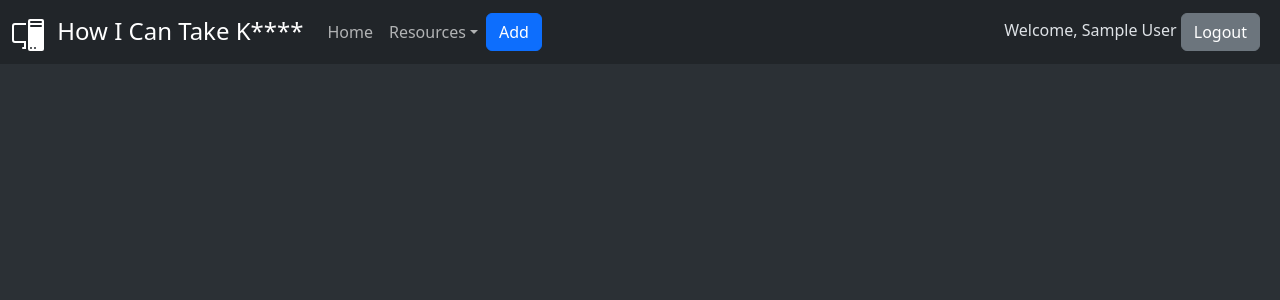
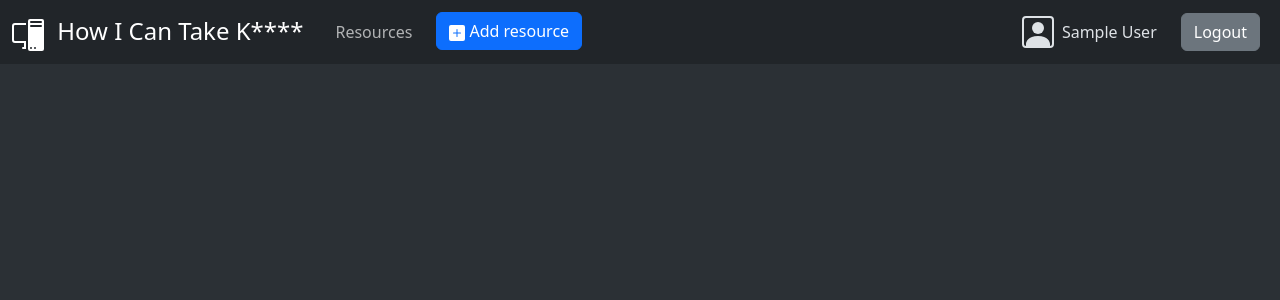
Before and after one commit to gembcior/TakeMe, a Flask app: page / in a window 1280 px wide. Shown: the top 300 px of the page. Run offline with Flask 3, Linux system fonts and the light colour scheme; the visitor is signed in with stand-in values (Sample User, id 1); data comes from the database, SQL or seed files in the repository; data that the repository does not hold is empty; some libraries are stand-ins or nearby versions.

Commit message:
Final UI. Disable api.

```diff
--- a/takeme/__init__.py
+++ b/takeme/__init__.py
@@ -1,8 +1,11 @@
+from datetime import datetime
+
 from flask import Flask
+from sqlalchemy.exc import NoResultFound
 
 from takeme.api import api_bp
 from takeme.crypto import bcrypt
-from takeme.database import database, migrate
+from takeme.database import User, database, migrate
 from takeme.login import jwt, login_manager
 from takeme.ui import ui_bp
 
@@ -41,6 +44,18 @@ class TestingConfig(Config):
     SQLALCHEMY_DATABASE_URI = "sqlite:///testdb.sqlite"
 
 
+def dateformat(time: datetime, format: str):
+    return time.strftime(format)
+
+
+def fullname(username: str):
+    try:
+        user = database.session.query(User).filter_by(username=username).one()
+    except NoResultFound:
+        return "None"
+    return f"{user.first_name} {user.last_name}"
+
+
 def create_app() -> Flask:
     app = Flask(__name__)
 
@@ -57,6 +72,9 @@ def create_app() -> Flask:
         database.create_all()
 
     app.register_blueprint(ui_bp, url_prefix="/")
-    app.register_blueprint(api_bp, url_prefix="/api")
+    # app.register_blueprint(api_bp, url_prefix="/api")
+
+    app.jinja_env.filters["dateformat"] = dateformat
+    app.jinja_env.filters["fullname"] = fullname
 
     return app
--- a/takeme/database.py
+++ b/takeme/database.py
@@ -38,7 +38,8 @@ class Resource(database.Model):
     is_active: Mapped[bool] = mapped_column(Boolean, nullable=False, default=True)
     resource_type: Mapped[str] = mapped_column(String, nullable=False)
     taken_on: Mapped[datetime | None] = mapped_column(DateTime, nullable=True)
-    notes: Mapped[str] = mapped_column(Text, nullable=True)
+    notes: Mapped[str | None] = mapped_column(Text, nullable=True)
+    message: Mapped[str | None] = mapped_column(Text, nullable=True)
 
     def __init__(self, name, resource_type, notes):
         self.name = name
--- a/takeme/static/js/resource.js
+++ b/takeme/static/js/resource.js
@@ -3,43 +3,25 @@ function successResourceAction () {
 }
 
 function takeResource (name) {
-  const data = {
-    cmd: "take",
-    name : name
-  }
-  const dataToSend = JSON.stringify(data);
-  const url = window.location.origin + "/resource"
+  const url = window.location.origin + "/resource/take/" + name
 
   $.ajax({
     type: "POST",
     url: url,
-    data: dataToSend,
+    data: "",
     success: successResourceAction,
-    dataType: "json",
-    headers: {
-      'Accept': 'application/json',
-      'Content-Type': 'application/json'
-    },
+    dataType: "text",
   });
 }
 
 function releaseResource (name) {
-  const data = {
-    cmd: "release",
-    name : name
-  }
-  const dataToSend = JSON.stringify(data);
-  const url = window.location.origin + "/resource"
+  const url = window.location.origin + "/resource/release/" + name
 
   $.ajax({
     type: "POST",
     url: url,
-    data: dataToSend,
+    data: "",
     success: successResourceAction,
-    dataType: "json",
-    headers: {
-      'Accept': 'application/json',
-      'Content-Type': 'application/json'
-    },
+    dataType: "",
   });
 }
--- a/takeme/templates/base.html
+++ b/takeme/templates/base.html
@@ -26,36 +26,38 @@
 
     <div class="collapse navbar-collapse" id="navbarNav">
       <ul class="navbar-nav">
-        <li class="nav-item">
-          <a class="nav-link" href="/">Home</a>
+        <li class="nav-item mx-2">
+          <a class="nav-link" href="/">Resources</a>
         </li>
-
-        <li class="nav-item dropdown">
-          <a class="nav-link dropdown-toggle" href="#" data-bs-toggle="dropdown" aria-expanded="false">Resources</a>
-          <ul class="dropdown-menu">
-            <li><a class="dropdown-item" href="#">Active</a></li>
-            <li><a class="dropdown-item" href="#">InActive</a></li>
-          </ul>
+{% if current_user.is_authenticated %}
+        <li class="nav-item mx-2">
+          <a class="btn btn-primary" href="{{ url_for('ui.resource.add') }}">
+           <svg xmlns="http://www.w3.org/2000/svg" width="16" height="16" fill="currentColor" class="bi bi-plus-square-fill" viewBox="0 0 16 16">
+            <path d="M2 0a2 2 0 0 0-2 2v12a2 2 0 0 0 2 2h12a2 2 0 0 0 2-2V2a2 2 0 0 0-2-2zm6.5 4.5v3h3a.5.5 0 0 1 0 1h-3v3a.5.5 0 0 1-1 0v-3h-3a.5.5 0 0 1 0-1h3v-3a.5.5 0 0 1 1 0"></path>
+          </svg>
+          Add resource
+          </a>
         </li>
-
+{% endif %}
       </ul>
-
-    <div class="col-md-3">
-        <a class="btn btn-primary me-2" href="{{ url_for('ui.resource.add') }}">Add</a>
-    </div>
 
     </div>
 
+    <div class="d-flex align-items-center text-end">
 {% if current_user.is_authenticated %}
-    <div class="col-md-3 text-end">
-      <span>Welcome, {{ current_user.first_name }} {{ current_user.last_name }} </span>
-      <a class="btn btn-secondary me-2" href="{{ url_for('ui.auth.logout') }}">Logout</a>
+      <div class="d-flex align-items-center mx-2">
+        <svg xmlns="http://www.w3.org/2000/svg" width="32" height="32" fill="currentColor" class="bi bi-person-square" viewBox="0 0 16 16">
+          <path d="M11 6a3 3 0 1 1-6 0 3 3 0 0 1 6 0"/>
+          <path d="M2 0a2 2 0 0 0-2 2v12a2 2 0 0 0 2 2h12a2 2 0 0 0 2-2V2a2 2 0 0 0-2-2zm12 1a1 1 0 0 1 1 1v12a1 1 0 0 1-1 1v-1c0-1-1-4-6-4s-6 3-6 4v1a1 1 0 0 1-1-1V2a1 1 0 0 1 1-1z"/>
+        </svg>
+        <span class="mx-2">{{ current_user.first_name }} {{ current_user.last_name }} </span>
+      </div>
+      <a class="btn btn-secondary mx-2" href="{{ url_for('ui.auth.logout') }}">Logout</a>
     </div>
 {% else %}
-    <div class="col-md-3 text-end">
-      <a class="btn btn-primary me-2" href="{{ url_for('ui.auth.login') }}">Login</a>
+      <a class="btn btn-primary mx-2" href="{{ url_for('ui.auth.login') }}">Login</a>
+{% endif %}
     </div>
-{% endif %}
 
 
   </div>
--- a/takeme/templates/home.html
+++ b/takeme/templates/home.html
@@ -1,3 +1,20 @@
+{% macro resource_type_image(resource_type) %}
+  {% if resource_type == "asic" %}
+  <svg xmlns="http://www.w3.org/2000/svg" width="32" height="32" fill="currentColor" class="bi bi-cpu" viewBox="0 0 16 16">
+    <path d="M5 0a.5.5 0 0 1 .5.5V2h1V.5a.5.5 0 0 1 1 0V2h1V.5a.5.5 0 0 1 1 0V2h1V.5a.5.5 0 0 1 1 0V2A2.5 2.5 0 0 1 14 4.5h1.5a.5.5 0 0 1 0 1H14v1h1.5a.5.5 0 0 1 0 1H14v1h1.5a.5.5 0 0 1 0 1H14v1h1.5a.5.5 0 0 1 0 1H14a2.5 2.5 0 0 1-2.5 2.5v1.5a.5.5 0 0 1-1 0V14h-1v1.5a.5.5 0 0 1-1 0V14h-1v1.5a.5.5 0 0 1-1 0V14h-1v1.5a.5.5 0 0 1-1 0V14A2.5 2.5 0 0 1 2 11.5H.5a.5.5 0 0 1 0-1H2v-1H.5a.5.5 0 0 1 0-1H2v-1H.5a.5.5 0 0 1 0-1H2v-1H.5a.5.5 0 0 1 0-1H2A2.5 2.5 0 0 1 4.5 2V.5A.5.5 0 0 1 5 0m-.5 3A1.5 1.5 0 0 0 3 4.5v7A1.5 1.5 0 0 0 4.5 13h7a1.5 1.5 0 0 0 1.5-1.5v-7A1.5 1.5 0 0 0 11.5 3zM5 6.5A1.5 1.5 0 0 1 6.5 5h3A1.5 1.5 0 0 1 11 6.5v3A1.5 1.5 0 0 1 9.5 11h-3A1.5 1.5 0 0 1 5 9.5zM6.5 6a.5.5 0 0 0-.5.5v3a.5.5 0 0 0 .5.5h3a.5.5 0 0 0 .5-.5v-3a.5.5 0 0 0-.5-.5z"/>
+  </svg>
+  {% elif resource_type == "fpga" %}
+  <svg xmlns="http://www.w3.org/2000/svg" width="32" height="32" fill="currentColor" class="bi bi-motherboard" viewBox="0 0 16 16">
+    <path d="M11.5 2a.5.5 0 0 1 .5.5v7a.5.5 0 0 1-1 0v-7a.5.5 0 0 1 .5-.5m2 0a.5.5 0 0 1 .5.5v7a.5.5 0 0 1-1 0v-7a.5.5 0 0 1 .5-.5m-10 8a.5.5 0 0 0 0 1h6a.5.5 0 0 0 0-1zm0 2a.5.5 0 0 0 0 1h6a.5.5 0 0 0 0-1zM5 3a1 1 0 0 0-1 1h-.5a.5.5 0 0 0 0 1H4v1h-.5a.5.5 0 0 0 0 1H4a1 1 0 0 0 1 1v.5a.5.5 0 0 0 1 0V8h1v.5a.5.5 0 0 0 1 0V8a1 1 0 0 0 1-1h.5a.5.5 0 0 0 0-1H9V5h.5a.5.5 0 0 0 0-1H9a1 1 0 0 0-1-1v-.5a.5.5 0 0 0-1 0V3H6v-.5a.5.5 0 0 0-1 0zm0 1h3v3H5zm6.5 7a.5.5 0 0 0-.5.5v1a.5.5 0 0 0 .5.5h2a.5.5 0 0 0 .5-.5v-1a.5.5 0 0 0-.5-.5z"/>
+    <path d="M1 2a2 2 0 0 1 2-2h11a2 2 0 0 1 2 2v11a2 2 0 0 1-2 2H3a2 2 0 0 1-2-2v-2H.5a.5.5 0 0 1-.5-.5v-1A.5.5 0 0 1 .5 9H1V8H.5a.5.5 0 0 1-.5-.5v-1A.5.5 0 0 1 .5 6H1V5H.5a.5.5 0 0 1-.5-.5v-2A.5.5 0 0 1 .5 2zm1 11a1 1 0 0 0 1 1h11a1 1 0 0 0 1-1V2a1 1 0 0 0-1-1H3a1 1 0 0 0-1 1z"/>
+  </svg>
+  {% else %}
+  <svg xmlns="http://www.w3.org/2000/svg" width="32" height="32" fill="currentColor" class="bi bi-pc-display" viewBox="0 0 16 16">
+    <path d="M8 1a1 1 0 0 1 1-1h6a1 1 0 0 1 1 1v14a1 1 0 0 1-1 1H9a1 1 0 0 1-1-1zm1 13.5a.5.5 0 1 0 1 0 .5.5 0 0 0-1 0m2 0a.5.5 0 1 0 1 0 .5.5 0 0 0-1 0M9.5 1a.5.5 0 0 0 0 1h5a.5.5 0 0 0 0-1zM9 3.5a.5.5 0 0 0 .5.5h5a.5.5 0 0 0 0-1h-5a.5.5 0 0 0-.5.5M1.5 2A1.5 1.5 0 0 0 0 3.5v7A1.5 1.5 0 0 0 1.5 12H6v2h-.5a.5.5 0 0 0 0 1H7v-4H1.5a.5.5 0 0 1-.5-.5v-7a.5.5 0 0 1 .5-.5H7V2z"/>
+  </svg>
+  {% endif %}
+{% endmacro %}
+
 {% macro resource_group_item(resource) %}
 
   <div class="list-group-item">
@@ -5,12 +22,10 @@
     <div class="d-flex justify-content-between align-items-center">
       <div class="d-flex justify-content-start align-items-center">
 
-        <div class="d-flex align-items-center p-2" type="button" data-bs-toggle="collapse" data-bs-target="#collapse{{ resource.name }}" aria-expanded="false" aria-controls="collapse{{ resource.name }}">
-          <svg xmlns="http://www.w3.org/2000/svg" width="32" height="32" fill="currentColor" class="bi bi-cpu" viewBox="0 0 16 16">
-            <path d="M5 0a.5.5 0 0 1 .5.5V2h1V.5a.5.5 0 0 1 1 0V2h1V.5a.5.5 0 0 1 1 0V2h1V.5a.5.5 0 0 1 1 0V2A2.5 2.5 0 0 1 14 4.5h1.5a.5.5 0 0 1 0 1H14v1h1.5a.5.5 0 0 1 0 1H14v1h1.5a.5.5 0 0 1 0 1H14v1h1.5a.5.5 0 0 1 0 1H14a2.5 2.5 0 0 1-2.5 2.5v1.5a.5.5 0 0 1-1 0V14h-1v1.5a.5.5 0 0 1-1 0V14h-1v1.5a.5.5 0 0 1-1 0V14h-1v1.5a.5.5 0 0 1-1 0V14A2.5 2.5 0 0 1 2 11.5H.5a.5.5 0 0 1 0-1H2v-1H.5a.5.5 0 0 1 0-1H2v-1H.5a.5.5 0 0 1 0-1H2v-1H.5a.5.5 0 0 1 0-1H2A2.5 2.5 0 0 1 4.5 2V.5A.5.5 0 0 1 5 0m-.5 3A1.5 1.5 0 0 0 3 4.5v7A1.5 1.5 0 0 0 4.5 13h7a1.5 1.5 0 0 0 1.5-1.5v-7A1.5 1.5 0 0 0 11.5 3zM5 6.5A1.5 1.5 0 0 1 6.5 5h3A1.5 1.5 0 0 1 11 6.5v3A1.5 1.5 0 0 1 9.5 11h-3A1.5 1.5 0 0 1 5 9.5zM6.5 6a.5.5 0 0 0-.5.5v3a.5.5 0 0 0 .5.5h3a.5.5 0 0 0 .5-.5v-3a.5.5 0 0 0-.5-.5z"/>
-          </svg>
+        <a class="d-flex align-items-center p-2 link-body-emphasis link-underline link-underline-opacity-0 link-opacity-75-hover" href="{{ url_for('ui.resource.get_by_name', name=resource.name) }}">
+          {{ resource_type_image(resource.resource_type) }}
           <span class="fs-4 ms-2">{{ resource.name }}</span>
-        </div>
+        </a>
 
       {% if resource.taken %}
         <span class="badge rounded-pill text-bg-danger">Taken</span>
@@ -20,31 +35,51 @@
       </div>
 
 
-    {% if resource.taken %}
-    <button type="button" class="btn btn-secondary" onclick="releaseResource('{{ resource.name }}')">Release</button>
-    {% else %}
-    <button type="button" class="btn btn-primary" onclick="takeResource('{{ resource.name }}')">Take</button>
-    {% endif %}
+    <div class="d-flex align-items-center justify-content-between">
+      {% if current_user.is_authenticated %}
+        {% if resource.taken %}
+          {% if current_user.username == resource.taken_by %}
+          <button type="button" class="btn btn-success mx-2">Message</button>
+          <button type="button" class="btn btn-secondary mx-2" onclick="releaseResource('{{ resource.name }}')">Release</button>
+          {% else %}
+          <button type="button" class="btn btn-outline-primary mx-2" onclick="takeResource('{{ resource.name }}')" disabled>Take</button>
+          {% endif %}
+        {% else %}
+        <button type="button" class="btn btn-primary mx-2" onclick="takeResource('{{ resource.name }}')">Take</button>
+        {% endif %}
+      {% endif %}
+      <button type="button" class="btn btn-light mx-2" data-bs-toggle="collapse" data-bs-target="#collapse{{ resource.name }}" aria-expanded="false" aria-controls="collapse{{ resource.name }}">Info</button>
+    </div>
 
     </div>
 
     <div class="mx-2">
-      <span>Some notes</span>
+      <span>{{ resource.note }}</span>
     </div>
 
-    <div class="collapse" id="collapse{{ resource.name }}">
+    <div class="collapse mx-2 mt-4" id="collapse{{ resource.name }}">
 
-    {% if resource.taken %}
-    <div class="mt-2">
-      <div class="px-2 py-1 text-warning-emphasis bg-warning-subtle border border-warning-subtle rounded-2">
-        <div class="d-flex flex-column justify-content-start">
-          <span>Taken by: <b class="fw-bold">{{ resource.taken_by}}</b></span>
-          <span>Time: <b class="fw-bold">{{ resource.taken_on}}</b></span>
-          <span>Message: <b class="fw-bold">Message placeholder for now</b></span>
-        </div>
-      </div>
-    </div>
-    {% endif %}
+    <dl class="row">
+      <dt class="col-sm-2">Status</dt>
+      {% if resource.taken %}
+      <dd class="col-sm-10">Taken</dd>
+      {% else %}
+      <dd class="col-sm-10">Free</dd>
+      {% endif %}
+      <hr>
+      <dt class="col-sm-2">Taken by</dt>
+      <dd class="col-sm-10">{{ resource.taken_by | fullname }}</dd>
+      <hr>
+      <dt class="col-sm-2">Taken on</dt>
+      {% if resource.taken %}
+      <dd class="col-sm-10">{{ resource.taken_on | dateformat("%d/%m/%y %H:%M:%S") }}</dd>
+      {% else %}
+      <dd class="col-sm-10">None</dd>
+      {% endif %}
+      <hr>
+      <dt class="col-sm-2">Message</dt>
+      <dd class="col-sm-10">Message placeholder for now</dd>
+    </dl>
 
     </div>
 
```
Also changed, not shown: migrations/versions/2117a4926432_add_message_field_to_resource.py (added, +32 -0 lines), pyproject.toml (+4 -3 lines), takeme/api/resource/__init__.py (+5 -3 lines), takeme/static/js/test.js (deleted, +0 -24 lines), takeme/templates/resource.html (added, +7 -0 lines), takeme/templates/test.html (deleted, +0 -17 lines), takeme/ui/auth/__init__.py (+12 -6 lines), takeme/ui/resource/__init__.py (+36 -8 lines).
